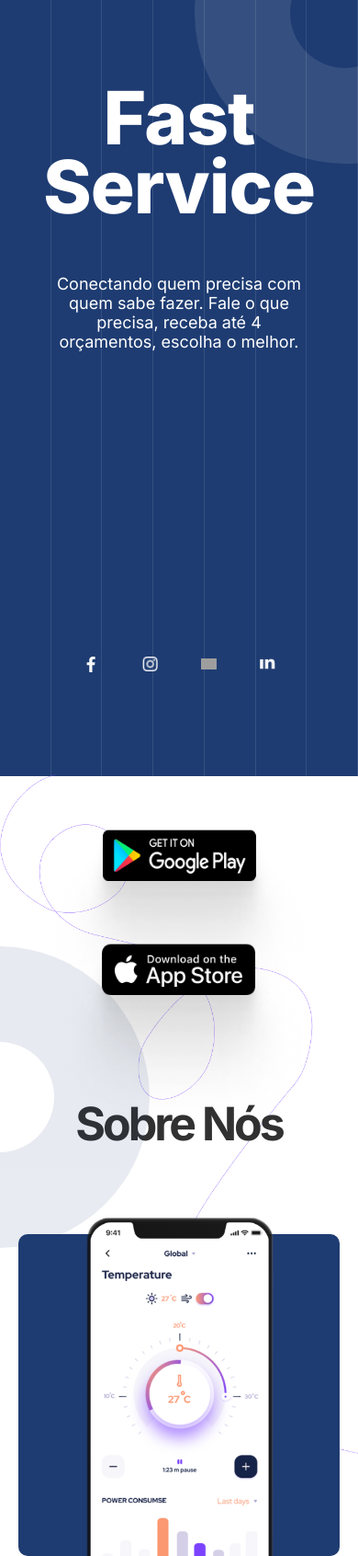
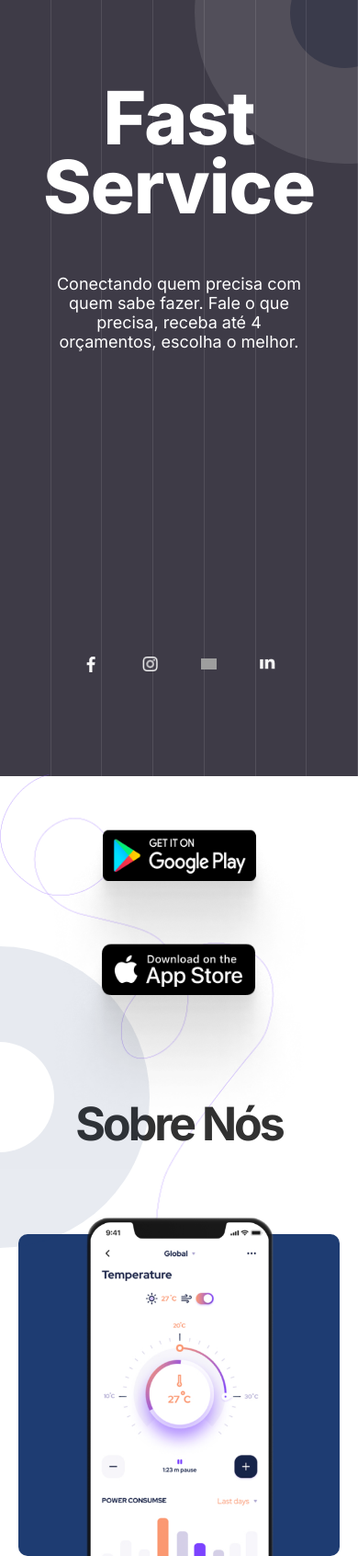
Before and after one commit to MatheusTrinca/fastservices-landing, a Next.js app: page / in a window 390 px wide. Shown: the top 1692 px of the page at 92% size. Built offline with nearby package versions, Linux system fonts and the light colour scheme; grey boxes are pictures that could not be loaded.

Commit message:
curved layout

```diff
--- a/styles/CurvedTraces.module.css
+++ b/styles/CurvedTraces.module.css
@@ -15,3 +15,11 @@
     background-position: 0 50px;
   }
 }
+
+@media screen and (max-width: 400px) {
+  .container {
+    width: 350px;
+    left: 0;
+    background-position: 0 50px;
+  }
+}
--- a/styles/Header.module.css
+++ b/styles/Header.module.css
@@ -1,13 +1,13 @@
 .container {
   width: 100%;
-  background-color: #1e3c72;
+  background-color: #3e3b47;
   position: relative;
 }
 
 /**** Header Main ****/
 
 .header {
-  height: 100vh;
+  height: 70vh;
   position: relative;
   overflow: hidden;
 }
```
Also changed, not shown: data.js (+3 -4 lines).
